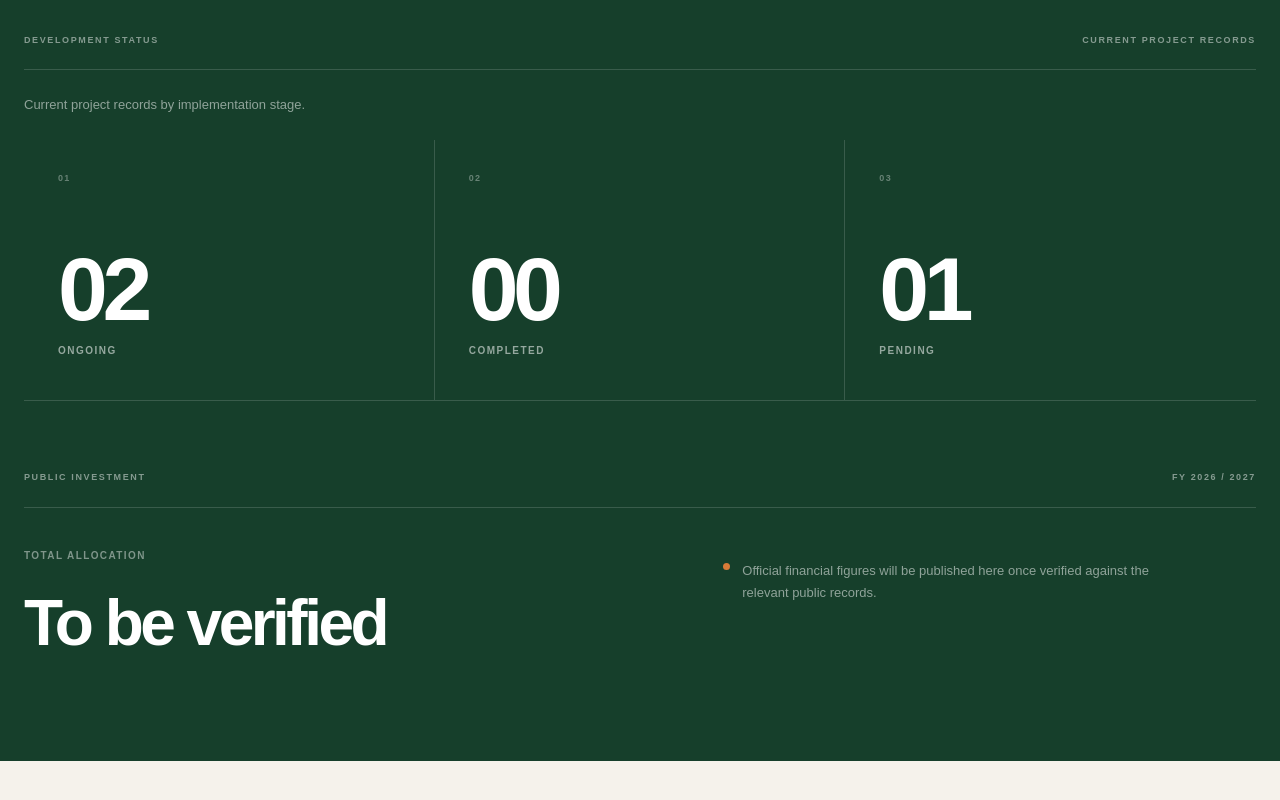
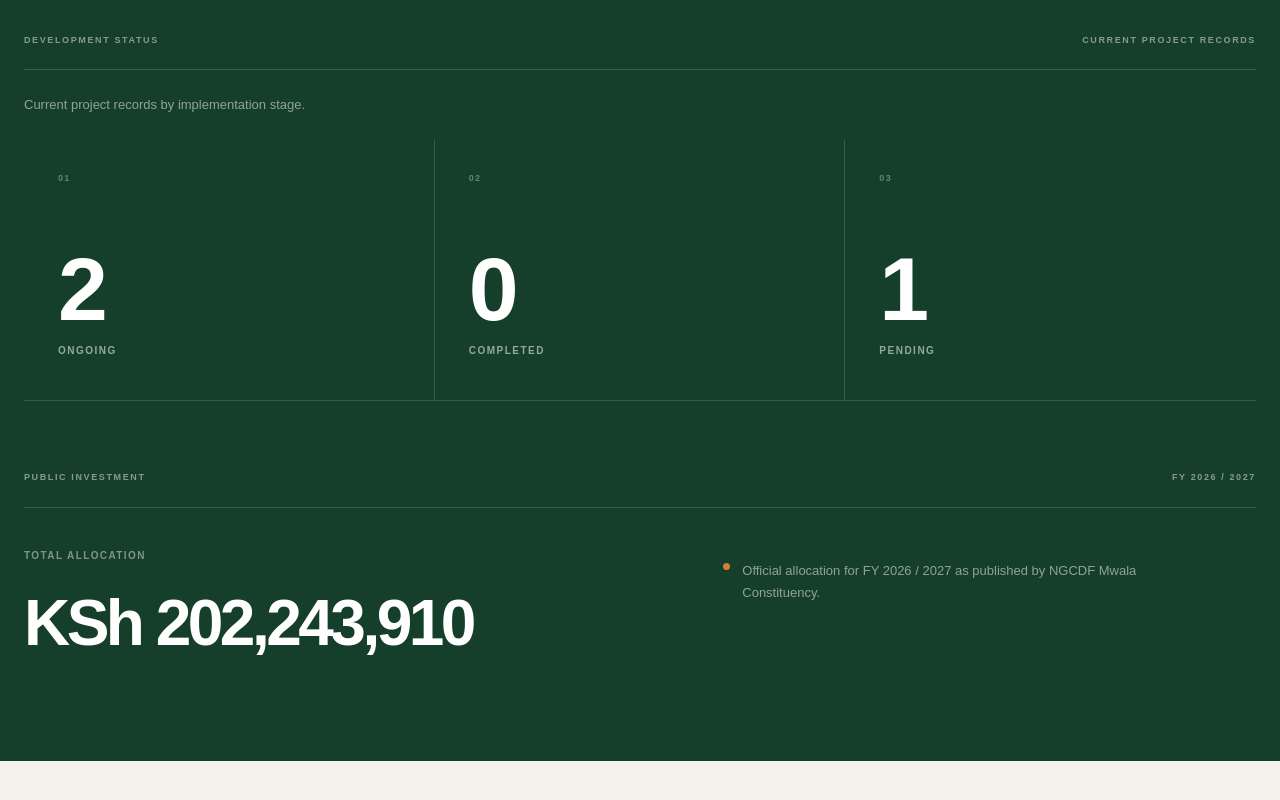
Before and after one commit to Chrisant-gif/mwala-connect, a Next.js app: page / in a window 1280 px wide. Shown: the part 1864-2664 px from the top of the page. Built offline with nearby package versions, Linux system fonts and the light colour scheme.

Commit message:
Add verified FY 2026/2027 allocation

```diff
--- a/app/components/Stats.tsx
+++ b/app/components/Stats.tsx
@@ -26,17 +26,17 @@ const statistics = [
 const developmentStatus = [
   {
     number: "01",
-    value: String(constituencyStatistics.ongoingProjects).padStart(2, "0"),
+    value: constituencyStatistics.ongoingProjects,
     label: "Ongoing",
   },
   {
     number: "02",
-    value: String(constituencyStatistics.completedProjects).padStart(2, "0"),
+    value: constituencyStatistics.completedProjects,
     label: "Completed",
   },
   {
     number: "03",
-    value: String(constituencyStatistics.pendingProjects).padStart(2, "0"),
+    value: constituencyStatistics.pendingProjects,
     label: "Pending",
   },
 ];
@@ -77,10 +77,11 @@ export default function Stats() {
         <div className="stats-intro">
           <span>MWALA AT A GLANCE</span>
 
-          <span>FY {constituencyStatistics.financialYear}</span>
+          <span>
+            FY {constituencyStatistics.financialYear}
+          </span>
         </div>
 
-        {/* Main Statistics */}
         <div className="stats-grid">
           {statistics.map((stat) => (
             <article className="stat-card" key={stat.number}>
@@ -94,18 +95,28 @@ export default function Stats() {
         </div>
 
         {/* Development Status */}
-        <div className="development-status">
+        <div className="financial-overview">
           <div className="financial-heading">
             <span>DEVELOPMENT STATUS</span>
 
             <span>CURRENT PROJECT RECORDS</span>
           </div>
 
-          <p className="development-status-description">
+          <p
+            style={{
+              margin: "24px 0 0",
+              color: "rgba(255, 255, 255, 0.52)",
+              fontSize: "13px",
+              lineHeight: "1.7",
+            }}
+          >
             Current project records by implementation stage.
           </p>
 
-          <div className="stats-grid development-status-grid">
+          <div
+            className="stats-grid"
+            style={{ marginTop: "24px" }}
+          >
             {developmentStatus.map((stat) => (
               <article className="stat-card" key={stat.number}>
                 <span className="stat-index">{stat.number}</span>
@@ -117,8 +128,8 @@ export default function Stats() {
             ))}
           </div>
 
-          {/* Financial Overview */}
-          <div className="financial-overview">
+          {/* Public Investment */}
+          <div style={{ paddingTop: "70px" }}>
             <div className="financial-heading">
               <span>PUBLIC INVESTMENT</span>
 
@@ -140,8 +151,8 @@ export default function Stats() {
                 <span className="source-dot" />
 
                 <p>
-                  Official financial figures will be published here once
-                  verified against the relevant public records.
+                  Official allocation for FY 2026 / 2027 as published
+                  by NGCDF Mwala Constituency.
                 </p>
               </div>
             </div>
--- a/app/data/statistics.ts
+++ b/app/data/statistics.ts
@@ -27,18 +27,11 @@ const pendingProjects = projects.filter(
 
 export const constituencyStatistics: ConstituencyStatistics = {
   wards: 6,
-
   projects: totalProjects,
-
   completedProjects,
-
   ongoingProjects,
-
   pendingProjects,
-
   residentsServed: "To be verified",
-
-  totalAllocation: "To be verified",
-
+  totalAllocation: "KSh 202,243,910",
   financialYear: "2026 / 2027",
 };
```
